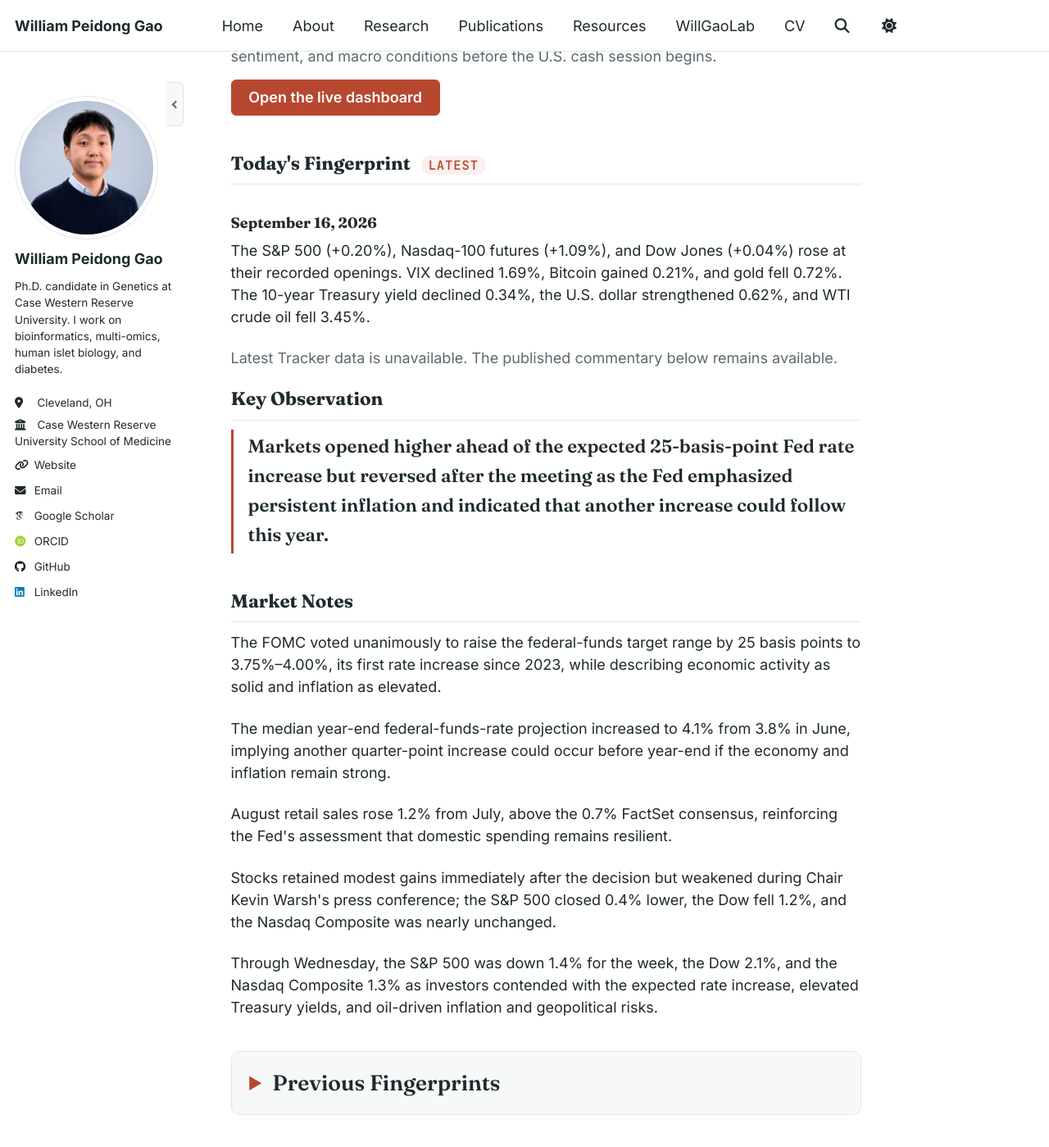
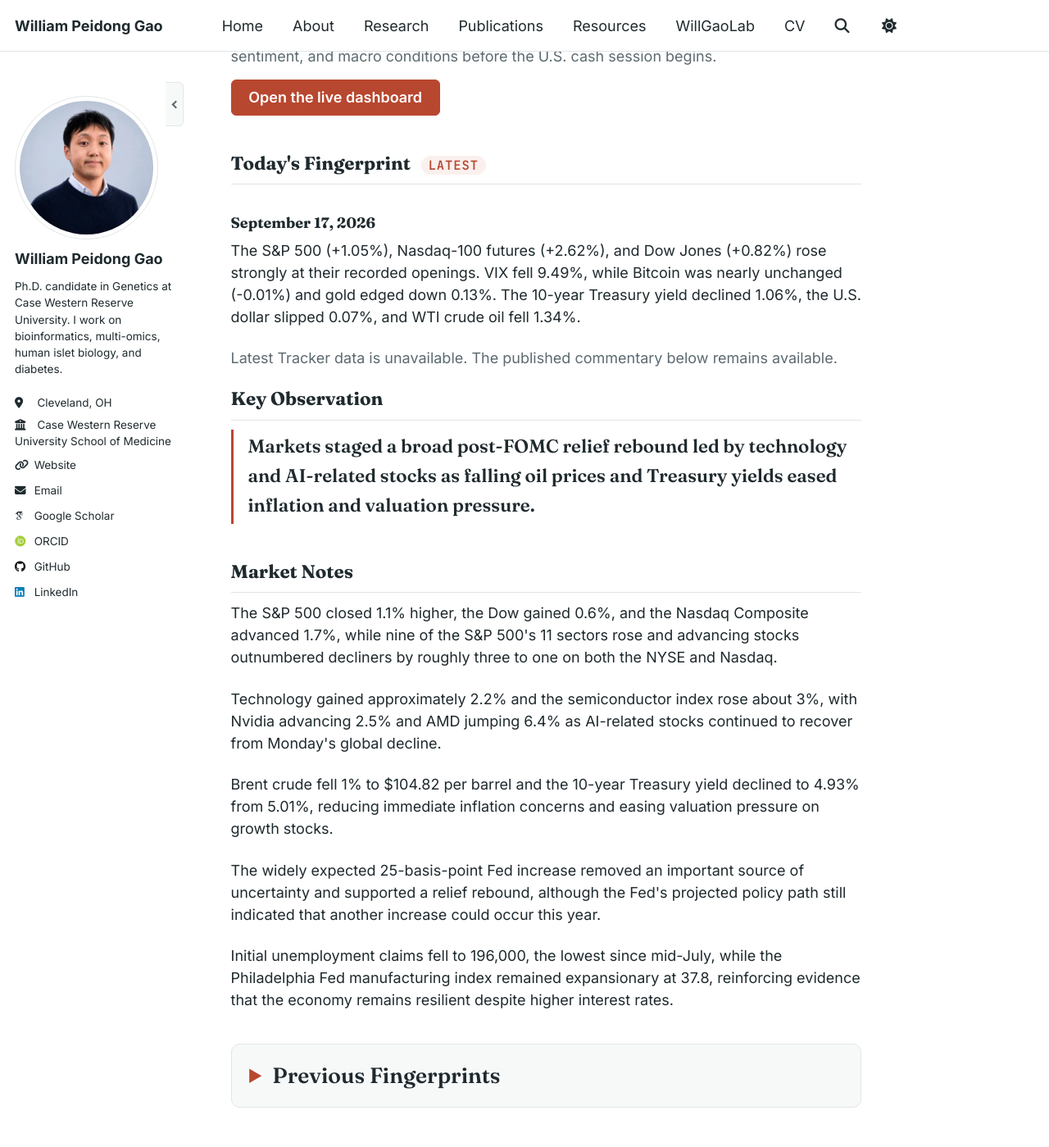
Before and after one commit to PeidongGao/WilliamGaoWeb, a Jekyll site: the page built from _pages/market-fingerprint.md, in a window 1280 px wide and 1400 px high, scrolled down 296 px. Shown: the whole window at 82% size. Built offline with Jekyll 4.4.1, drawn with Linux system fonts in a browser that asks for light colours; some web fonts are replaced.

Commit message:
Add September 17 market commentary

```diff
--- a/_data/market_commentary.yml
+++ b/_data/market_commentary.yml
@@ -1,3 +1,13 @@
+- date: "2026-09-17"
+  summary: "The S&P 500 (+1.05%), Nasdaq-100 futures (+2.62%), and Dow Jones (+0.82%) rose strongly at their recorded openings. VIX fell 9.49%, while Bitcoin was nearly unchanged (-0.01%) and gold edged down 0.13%. The 10-year Treasury yield declined 1.06%, the U.S. dollar slipped 0.07%, and WTI crude oil fell 1.34%."
+  key_observation: "Markets staged a broad post-FOMC relief rebound led by technology and AI-related stocks as falling oil prices and Treasury yields eased inflation and valuation pressure."
+  market_notes:
+    - "The S&P 500 closed 1.1% higher, the Dow gained 0.6%, and the Nasdaq Composite advanced 1.7%, while nine of the S&P 500's 11 sectors rose and advancing stocks outnumbered decliners by roughly three to one on both the NYSE and Nasdaq."
+    - "Technology gained approximately 2.2% and the semiconductor index rose about 3%, with Nvidia advancing 2.5% and AMD jumping 6.4% as AI-related stocks continued to recover from Monday's global decline."
+    - "Brent crude fell 1% to $104.82 per barrel and the 10-year Treasury yield declined to 4.93% from 5.01%, reducing immediate inflation concerns and easing valuation pressure on growth stocks."
+    - "The widely expected 25-basis-point Fed increase removed an important source of uncertainty and supported a relief rebound, although the Fed's projected policy path still indicated that another increase could occur this year."
+    - "Initial unemployment claims fell to 196,000, the lowest since mid-July, while the Philadelphia Fed manufacturing index remained expansionary at 37.8, reinforcing evidence that the economy remains resilient despite higher interest rates."
+
 - date: "2026-09-16"
   summary: "The S&P 500 (+0.20%), Nasdaq-100 futures (+1.09%), and Dow Jones (+0.04%) rose at their recorded openings. VIX declined 1.69%, Bitcoin gained 0.21%, and gold fell 0.72%. The 10-year Treasury yield declined 0.34%, the U.S. dollar strengthened 0.62%, and WTI crude oil fell 3.45%."
   key_observation: "Markets opened higher ahead of the expected 25-basis-point Fed rate increase but reversed after the meeting as the Fed emphasized persistent inflation and indicated that another increase could follow this year."
```
